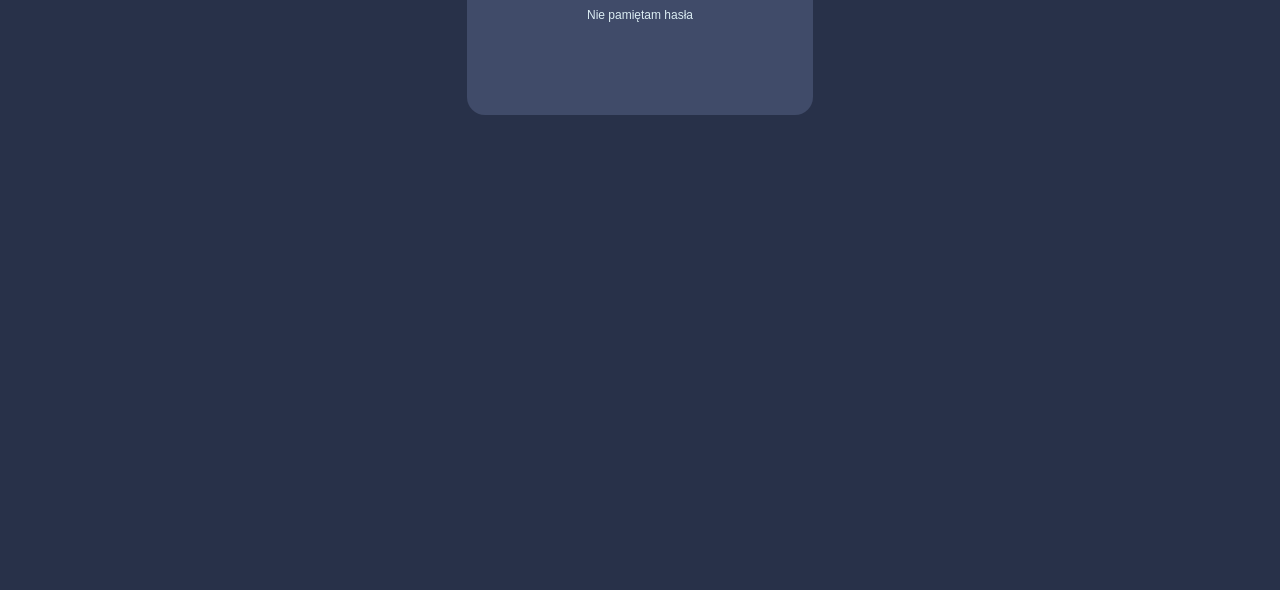
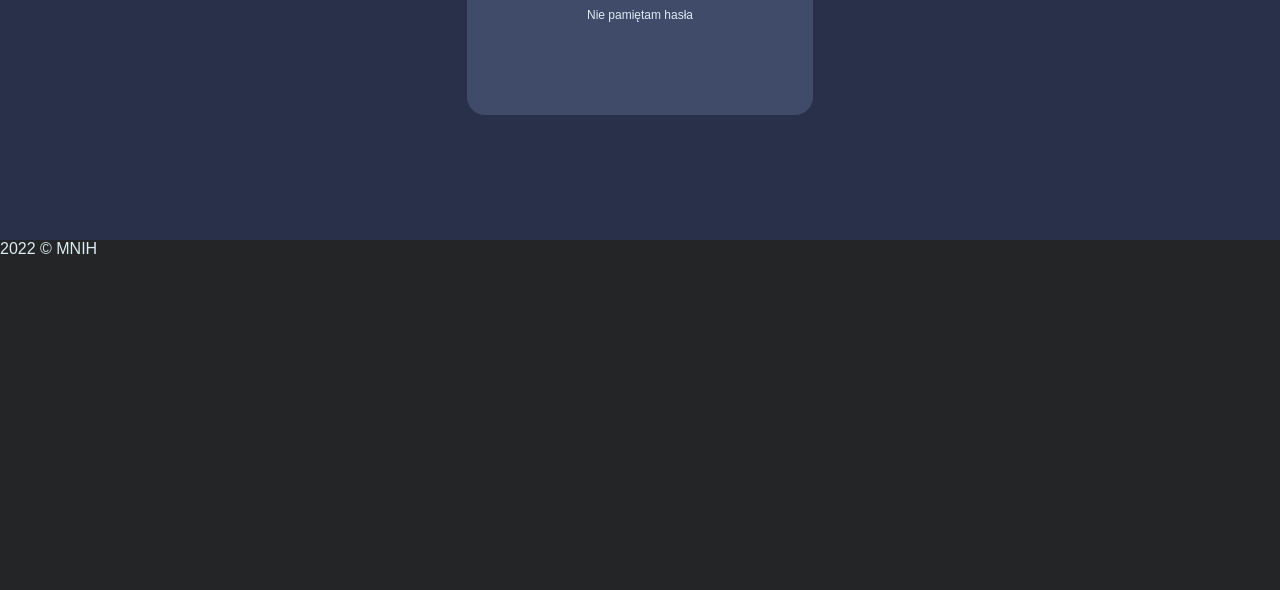
Before and after one commit to mnih1/loginphp, a PHP site: page /zaloguj.php in a window 1280 px wide. Shown: the part 560-1150 px from the top of the page. Before the commit the page ends 675 px from the top, so only its background shows below. Run offline with PHP 8.4, Linux system fonts and the light colour scheme.

Commit message:
added footer - repair fail with css file

```diff
--- /dev/null
+++ b/assets/css/sass/_footer.sass
@@ -0,0 +1,4 @@
+footer
+    width: 100%
+    height: 350px
+    background-color: #242526
--- a/assets/css/sass/main.css
+++ b/assets/css/sass/main.css
@@ -69,6 +69,12 @@
   border-bottom: solid 3px #00818A;
 }
 
+footer {
+  width: 100%;
+  height: 350px;
+  background-color: #242526;
+}
+
 body {
   background-color: #283149;
   color: #DBEDF3;
--- a/assets/css/sass/main.sass
+++ b/assets/css/sass/main.sass
@@ -17,6 +17,7 @@
     font-family: 'Poppins', sans-serif
 
 @import '_form.sass'
+@import '_footer.sass'
 
 body
     background-color: #283149
--- a/zaloguj.php
+++ b/zaloguj.php
@@ -5,7 +5,7 @@
     <meta http-equiv="X-UA-Compatible" content="IE=edge">
     <meta name="viewport" content="width=device-width, initial-scale=1.0">
 
-    <link rel="stylesheet" href="./assets/css/sass/main.css">
+    <link rel="stylesheet" href="./assets/css/sass/main.css?v=<?php echo time(); ?>">
     <link href="https://unpkg.com/aos@2.3.1/dist/aos.css" rel="stylesheet">
 
     <title>Zaloguj do Something</title>
@@ -50,6 +50,27 @@
         </form>
     </div>
 
+    <footer>
+
+    <div class="box">
+
+    </div>
+    <div class="box">
+
+    </div>
+    <div class="box">
+
+    </div>
+    <div class="box">
+
+    </div>
+
+    <div class="copy">
+        2022 &copy; MNIH
+    </div>
+
+    </footer>
+
 <script>
     AOS.init();
 </script>
```
Also changed, not shown: 1 other file.
